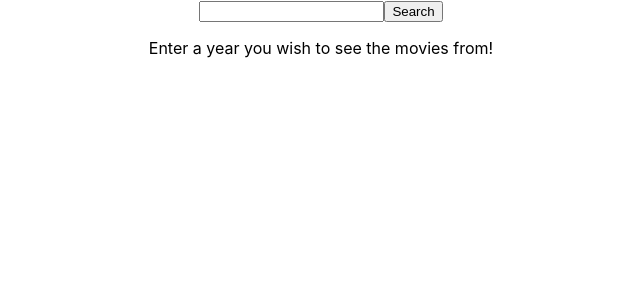
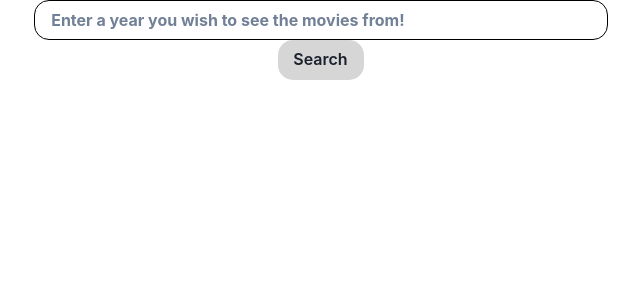
Before and after one commit to JaredPittman/react-movie-library, a React (Create React App) app: page / in a window 1280 px wide. Shown: the top 300 px of the page, without its empty margins (319-959 px from the left). Built offline with nearby package versions, Linux system fonts and the light colour scheme.

Commit message:
adding chakra ui to display grid style

```diff
--- a/package.json
+++ b/package.json
@@ -3,9 +3,13 @@
   "version": "0.1.0",
   "private": true,
   "dependencies": {
+    "@chakra-ui/react": "^2.4.9",
+    "@emotion/style": "^0.8.0",
     "@testing-library/jest-dom": "^5.16.5",
     "@testing-library/react": "^13.4.0",
     "@testing-library/user-event": "^13.5.0",
+    "d": "^1.0.1",
+    "framer-motion": "^8.5.2",
     "react": "^18.2.0",
     "react-dom": "^18.2.0",
     "react-scripts": "5.0.1",
--- a/src/App.js
+++ b/src/App.js
@@ -1,12 +1,15 @@
 import "./App.css";
 import Search from "./Components/search";
 import MovieList from "./Components/movieList";
+import { ChakraProvider } from "@chakra-ui/react";
 
 function App() {
   return (
     <div className="App">
-      <Search />
-      <MovieList />
+      <ChakraProvider>
+        <Search />
+        <MovieList />
+      </ChakraProvider>
     </div>
   );
 }
--- a/src/Components/search.jsx
+++ b/src/Components/search.jsx
@@ -1,23 +1,33 @@
 import React from "react";
 import { useContext } from "react";
 import { GlobalContext } from "../GlobalContext";
+import { Container, Button, Input } from "@chakra-ui/react";
 
 const Search = () => {
   const { searchParam, handleOnChange, handleSubmit } =
     useContext(GlobalContext);
 
   return (
-    <div>
-      <input
+    <Container>
+      <Input
+        borderRadius={15}
+        borderColor={"black"}
+        textColor={"green.600"}
+        fontWeight={"bold"}
         name="search"
         value={searchParam}
         onChange={handleOnChange}
-        placeholder="Enter movie keyword here"
+        placeholder="Enter a year you wish to see the movies from!"
       />
-      <button onClick={handleSubmit}>Search</button>
-      <br></br>
-      <p>Enter a year you wish to see the movies from!</p>
-    </div>
+      <Button
+        borderRadius={15}
+        backgroundColor={"blackAlpha.300"}
+        paddingLeft={15}
+        onClick={handleSubmit}
+      >
+        Search
+      </Button>
+    </Container>
   );
 };
 
--- a/src/GlobalContext.js
+++ b/src/GlobalContext.js
@@ -9,7 +9,7 @@
 });
 
 const GlobalState = ({ children }) => {
-  const [searchParam, setSearchParam] = useState(" ");
+  const [searchParam, setSearchParam] = useState("");
   const [movieList, setMovieList] = useState([]);
   const [loading, setLoading] = useState([]);
 
@@ -38,6 +38,7 @@
     movieList,
     loading,
   };
+
   return (
     <GlobalContext.Provider value={contextValue}>
       {children}
--- /dev/null
+++ b/theme.js
@@ -0,0 +1,19 @@
+import { inputAnatomy } from "@chakra-ui/anatomy";
+import { createMultiStyleConfigHelpers, defineStyle } from "@chakra-ui/react";
+
+const { definePartsStyle, defineMultiStyleConfig } =
+  createMultiStyleConfigHelpers(inputAnatomy.keys);
+
+const brand = definePartsStyle({
+  dark: {
+    bgColor: "gray",
+  },
+
+  text: {
+    fontWeight: "bold",
+  },
+});
+
+export const theme = defineMultiStyleConfig({
+  variants: { brand },
+});
```
Also changed, not shown: 1 other file (tests, documents, lock files or other folders).
